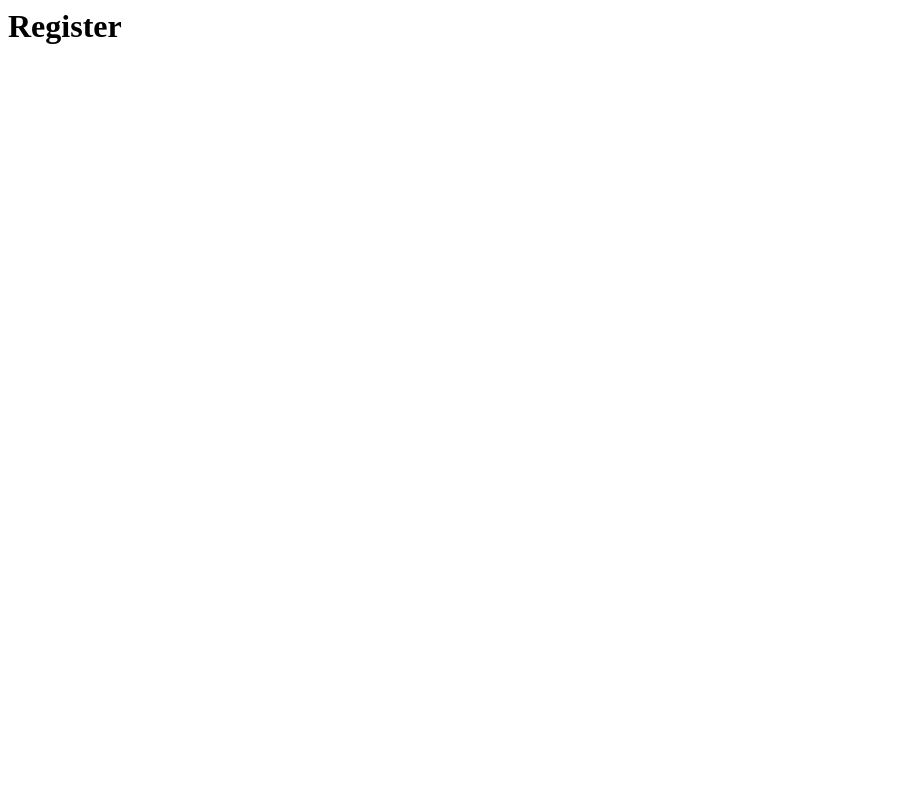
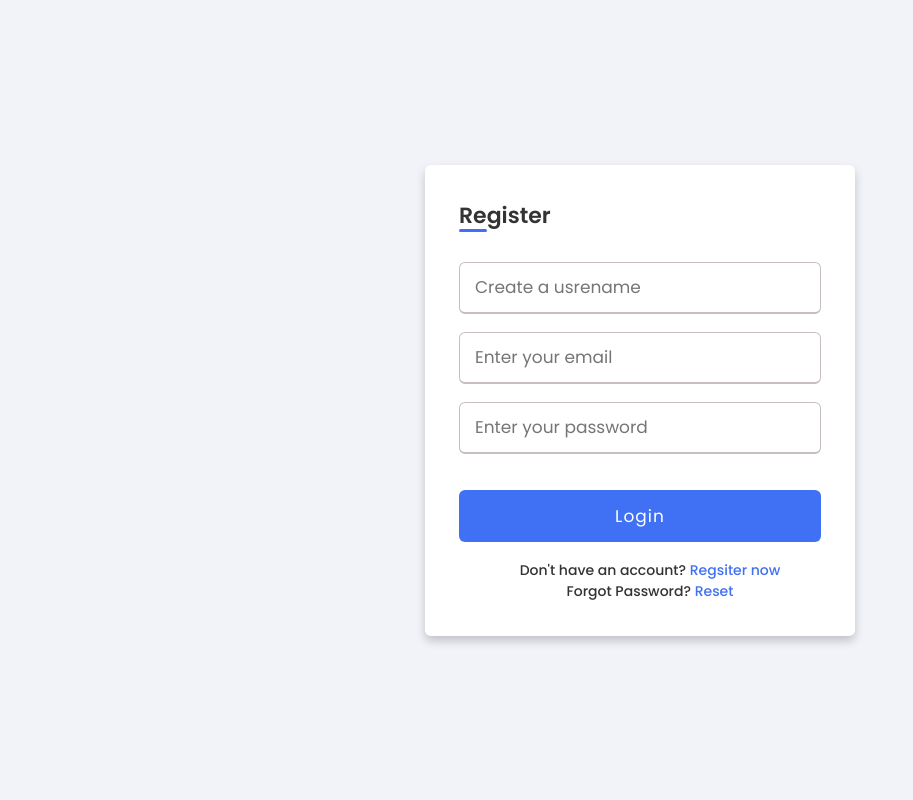
Before and after one commit to amieecode/to_do, a Django app: page /register/ in a window 1280 px wide. Before the commit the part shown is almost empty. Shown: the whole page, without its empty margins (0-913 px from the left). Run offline with Django 5.2, Linux system fonts and the light colour scheme.

Commit message:
registration done

```diff
--- a/todoproject/todoapp/templates/todoapp/register.html
+++ b/todoproject/todoapp/templates/todoapp/register.html
@@ -1 +1,141 @@
-<h1>Register</h1>
+<!DOCTYPE html>
+<html lang="en">
+<head>
+    <meta charset="UTF-8">
+    <meta name="viewport" content="width=device-width, initial-scale=1.0">
+    <title>Regsiter</title>
+</head>
+<body>
+    <div class="wrapper">
+        <h2>Register</h2>
+
+        <form action="#" methods="POST">
+            <div class="input-box">
+                <input type="text" placeholder="Create a usrename" required name="username">
+            </div>
+            <div class="input-box">
+                <input type="email" placeholder="Enter your email" required name="email">
+            </div>
+            <div class="input-box">
+                <input type="password" placeholder="Enter your password" required name="password">
+            </div>
+            <div class="policy"></div>
+            <div class="input-box button">
+                <input type="submit" value="Login">
+            </div>
+            <div class="text">
+                <h3>
+                    Don't have an account?
+                    <a href="#">Regsiter now</a>
+                </h3>
+            </div>
+            <div class="text">
+                <h3>
+                    Forgot Password?
+                    <a href="#">Reset</a>
+                </h3>
+            </div>
+        </form>
+    </div>
+</body>
+
+<style>
+    @import url('https://fonts.googleapis.com/css?family=Poppins:400,500,600,700&display=swap');
+  *{
+    margin: 0;
+    padding: 0;
+    box-sizing: border-box;
+    font-family: 'Poppins', sans-serif;
+  }
+  body{
+    min-height: 100vh;
+    display: flex;
+    align-items: center;
+    justify-content: center;
+    background: #f1f3f9;
+  }
+  .wrapper{
+    position: relative;
+    max-width: 430px;
+    width: 100%;
+    background: #fff;
+    padding: 34px;
+    border-radius: 6px;
+    box-shadow: 0 5px 10px rgba(0,0,0,0.2);
+    margin: 20px;
+  }
+  .wrapper h2{
+    position: relative;
+    font-size: 22px;
+    font-weight: 600;
+    color: #333;
+  }
+  .wrapper h2::before{
+    content: '';
+    position: absolute;
+    left: 0;
+    bottom: 0;
+    height: 3px;
+    width: 28px;
+    border-radius: 12px;
+    background: #4070f4;
+  }
+  .wrapper form{
+    margin-top: 30px;
+  }
+  .wrapper form .input-box{
+    height: 52px;
+    margin: 18px 0;
+  }
+  form .input-box input{
+    height: 100%;
+    width: 100%;
+    outline: none;
+    padding: 0 15px;
+    font-size: 17px;
+    font-weight: 400;
+    color: #333;
+    border: 1.5px solid #C7BEBE;
+    border-bottom-width: 2.5px;
+    border-radius: 6px;
+    transition: all 0.3s ease;
+  }
+  .input-box input:focus,
+  .input-box input:valid{
+    border-color: #4070f4;
+  }
+  form .policy{
+    display: flex;
+    align-items: center;
+  }
+  form h3{
+    color: #707070;
+    font-size: 14px;
+    font-weight: 500;
+    margin-left: 10px;
+  }
+  .input-box.button input{
+    color: #fff;
+    letter-spacing: 1px;
+    border: none;
+    background: #4070f4;
+    cursor: pointer;
+  }
+  .input-box.button input:hover{
+    background: #0e4bf1;
+  }
+  form .text h3{
+   color: #333;
+   width: 100%;
+   text-align: center;
+  }
+  form .text h3 a{
+    color: #4070f4;
+    text-decoration: none;
+  }
+  form .text h3 a:hover{
+    text-decoration: underline;
+  }
+
+  </style>
+</html>
```
